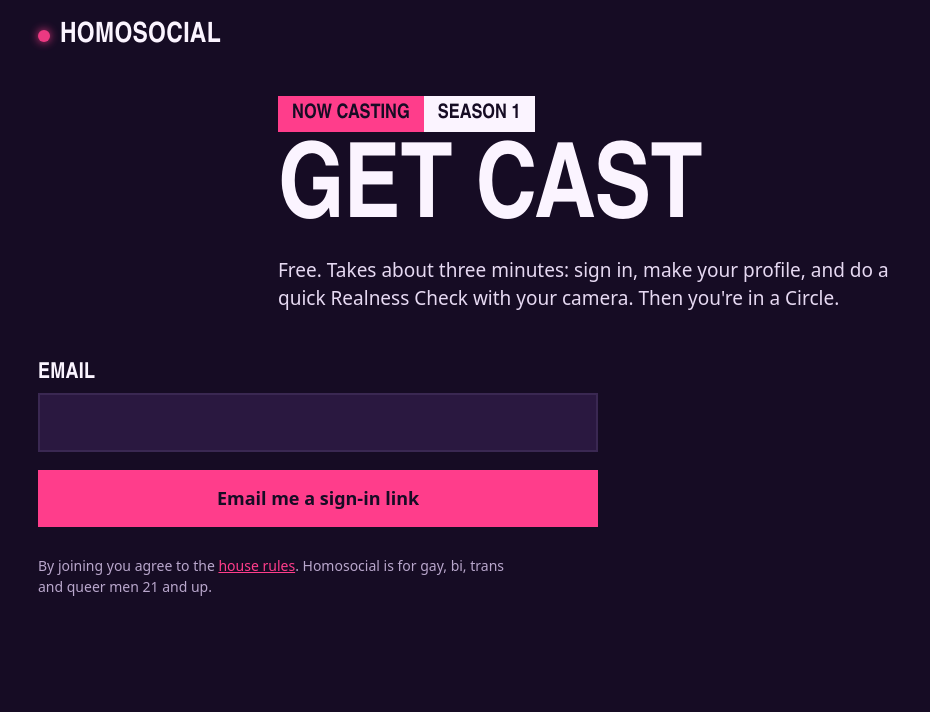
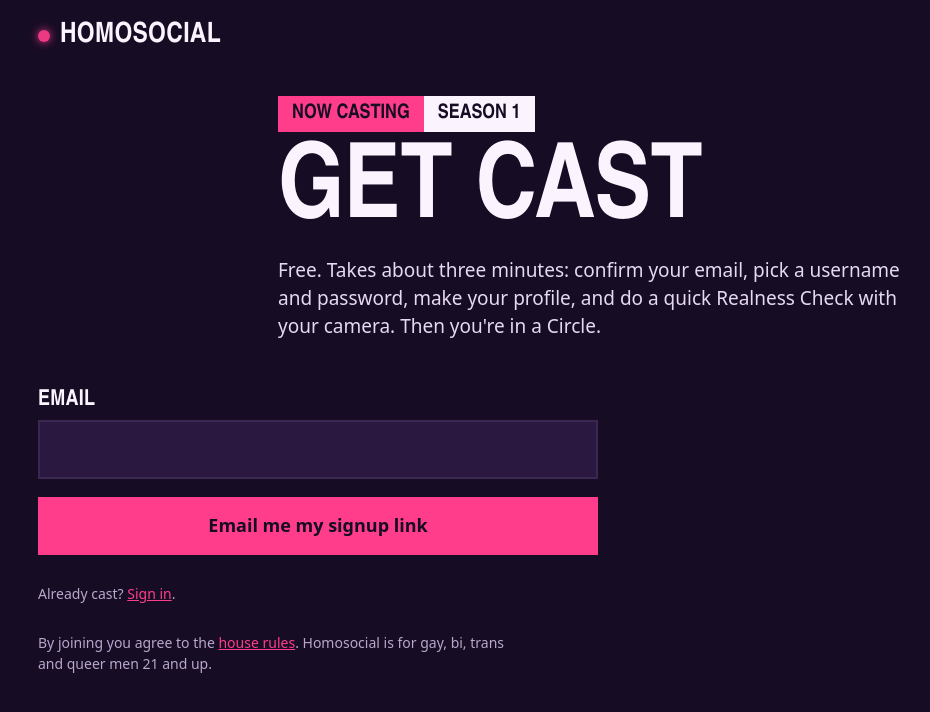
Before and after one commit to jlow2020/homosocial, a Next.js app: page /join in a window 1280 px wide. Shown: the top 712 px of the page, without its empty margins (6-936 px from the left). Built offline with nearby package versions, Linux system fonts and the light colour scheme; no server answers.

Commit message:
Join: email link for signup only

```diff
--- a/src/app/join/JoinForm.tsx
+++ b/src/app/join/JoinForm.tsx
@@ -42,12 +42,21 @@
         {state.error && (
           <p className="error" role="alert">
             {state.error}
+            {state.hasAccount && (
+              <>
+                {" "}
+                <a href="/signin">Sign in</a>
+              </>
+            )}
           </p>
         )}
         <button className="btn btn-pink btn-full" type="submit" disabled={pending}>
-          {pending ? "Sending your link" : "Email me a sign-in link"}
+          {pending ? "Sending your link" : "Email me my signup link"}
         </button>
       </form>
+      <p className="fine">
+        Already cast? <a href="/signin">Sign in</a>.
+      </p>
       <p className="fine">
         By joining you agree to the <a href="/rules">house rules</a>. Homosocial
         is for gay, bi, trans and queer men {SEASON.minAge} and up.
--- a/src/app/join/actions.ts
+++ b/src/app/join/actions.ts
@@ -2,22 +2,27 @@
 
 import { headers } from "next/headers";
 import { redirect } from "next/navigation";
-import { getSupabaseAuth, siteOrigin } from "@/lib/supabase-server";
+import { getSupabaseAdmin, getSupabaseAuth, getSupabaseMailer, siteOrigin } from "@/lib/supabase-server";
 
-export type JoinState = { sent?: string; error?: string };
+export type JoinState = { sent?: string; error?: string; hasAccount?: boolean };
 
 export async function joinWithEmail(_prev: JoinState, form: FormData): Promise<JoinState> {
   const email = String(form.get("email") ?? "").trim().toLowerCase();
   if (!/^[^\s@]+@[^\s@]+\.[^\s@]+$/.test(email)) {
     return { error: "That email doesn't look right." };
   }
-  const auth = await getSupabaseAuth();
-  if (!auth) return { error: "Sign-in isn't connected yet. Add the Supabase keys." };
+  const mailer = getSupabaseMailer();
+  const db = getSupabaseAdmin();
+  if (!mailer || !db) return { error: "Sign-in isn't connected yet. Add the Supabase keys." };
+
+  // Email links are for signing up only. Existing guys use their password.
+  const { data: existing } = await db.from("logins").select("user_id").eq("email", email).maybeSingle();
+  if (existing) return { error: "That email already has an account. Sign in with your username and password.", hasAccount: true };
 
   const origin = siteOrigin(await headers());
-  const { error } = await auth.auth.signInWithOtp({
+  const { error } = await mailer.auth.signInWithOtp({
     email,
-    options: { emailRedirectTo: `${origin}/auth/callback`, shouldCreateUser: true },
+    options: { emailRedirectTo: `${origin}/auth/finish`, shouldCreateUser: true },
   });
   if (error) {
     if (error.status === 429) {
--- a/src/app/join/page.tsx
+++ b/src/app/join/page.tsx
@@ -20,7 +20,7 @@
   searchParams: Promise<{ error?: string }>;
 }) {
   const me = await getMe();
-  if (me) redirect(nextPath(me.profile));
+  if (me) redirect(nextPath(me.profile, me.username));
   const { error } = await searchParams;
 
   return (
@@ -34,8 +34,9 @@
           </>
         }
       >
-        Free. Takes about three minutes: sign in, make your profile, and do a
-        quick Realness Check with your camera. Then you&apos;re in a Circle.
+        Free. Takes about three minutes: confirm your email, pick a username
+        and password, make your profile, and do a quick Realness Check with
+        your camera. Then you&apos;re in a Circle.
       </PageHead>
       {error && errors[error] && (
         <div className="wrap" style={{ paddingBottom: 24 }}>
```
